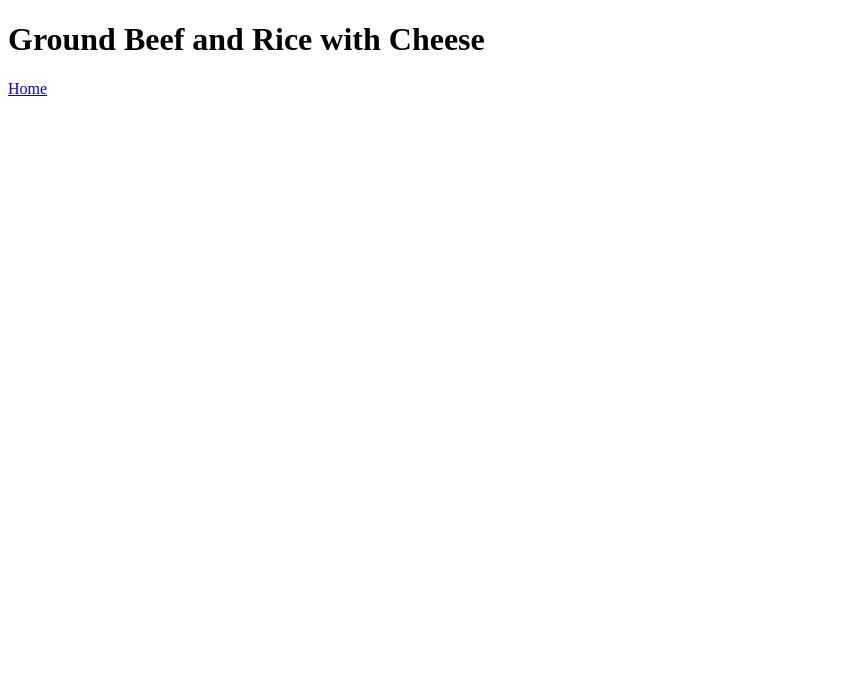
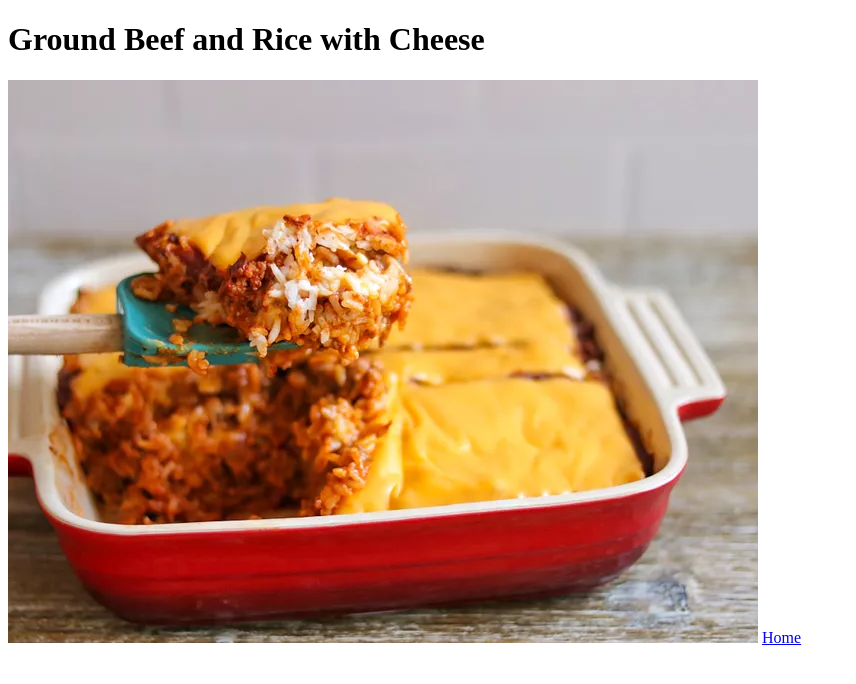
Before and after one commit to DiligentViking/odin-recipes, a plain HTML site: page recipes/gbrc.html in a window 1280 px wide. Shown: the whole page, without its empty margins (0-856 px from the left). Drawn offline with Linux system fonts and the light colour scheme.

Commit message:
Add images folder and gbrc image
Don't think I need a description for simple things
like this.

```diff
--- a/recipes/gbrc.html
+++ b/recipes/gbrc.html
@@ -7,6 +7,7 @@
 
   <body>
     <h1>Ground Beef and Rice with Cheese</h1>
+    <img src="../images/gbrc.webp">
     <a href="../index.html">Home</a>
   </body>
 </html>
```
Also changed, not shown: images/gbrc.webp (added).
